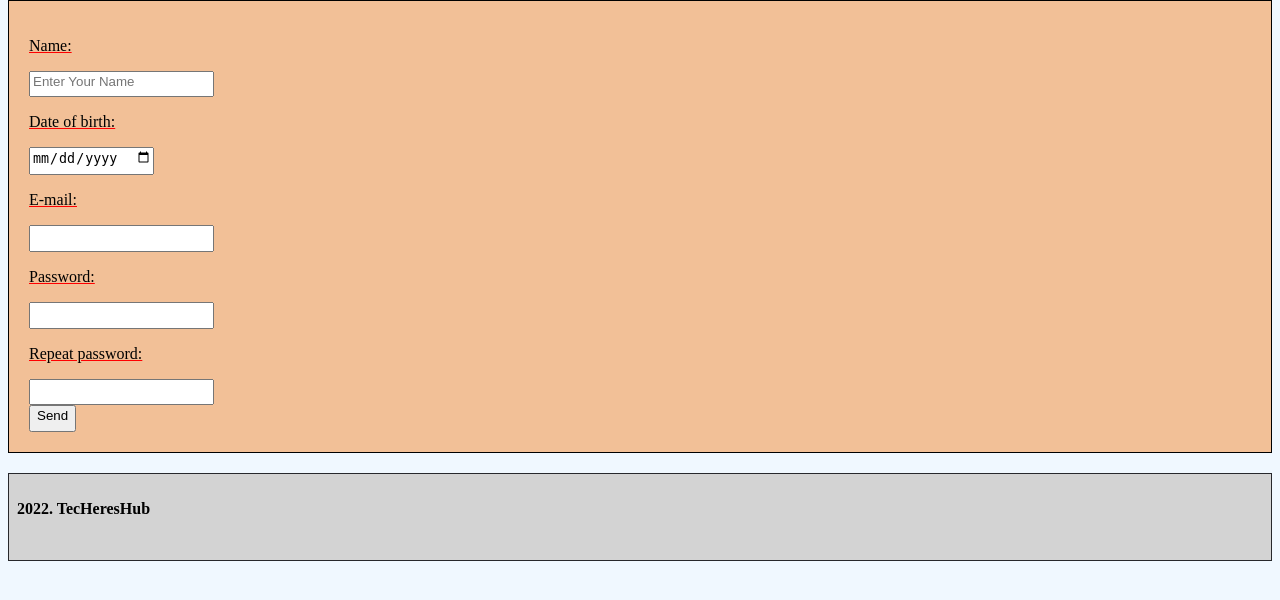
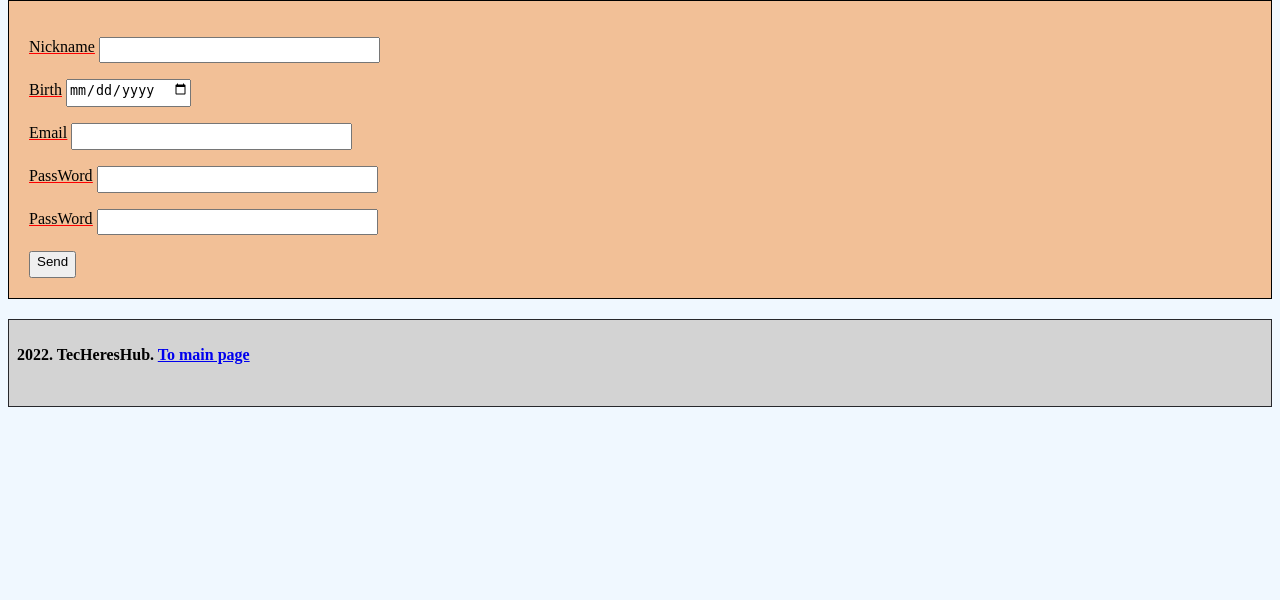
Before and after one commit to TecHeReTiC3141/TecHeresHub, a Flask app: page /register in a window 1280 px wide. Shown: the part 125-725 px from the top of the page. Run offline with Flask 2, Linux system fonts and the light colour scheme.

Commit message:
register form has been improved via wtf

```diff
--- a/TecHeresHub/scripts/Forms.py
+++ b/TecHeresHub/scripts/Forms.py
@@ -1,6 +1,6 @@
 from flask_wtf import FlaskForm
 from wtforms import StringField, PasswordField, \
-    BooleanField, SubmitField, EmailField
+    BooleanField, SubmitField, EmailField, DateField
 from wtforms.validators import DataRequired
 
 class LoginForm(FlaskForm):
@@ -8,3 +8,12 @@ class LoginForm(FlaskForm):
     password = PasswordField('Password', validators=[DataRequired()])
     remainme = BooleanField('Remain me')
     submit = SubmitField('Send')
+
+
+class RegisterForm(FlaskForm):
+    name = StringField('Nickname', validators=[DataRequired()])
+    birthdate = DateField('Birth')
+    email = EmailField('Email', validators=[DataRequired()])
+    password = PasswordField('PassWord', validators=[DataRequired()])
+    repeat_password = PasswordField('PassWord', validators=[DataRequired()])
+    submit = SubmitField('Send')
--- a/app.py
+++ b/app.py
@@ -9,7 +9,7 @@ from werkzeug.security import generate_password_hash
 
 from TecHeresHub.scripts.Config import Config
 from TecHeresHub.scripts.UDataBase import UDataBase
-from TecHeresHub.scripts.Forms import LoginForm
+from TecHeresHub.scripts.Forms import LoginForm, RegisterForm
 
 app = Flask(__name__)
 app.config.from_object(Config)
@@ -127,26 +127,29 @@ def login():
 
 @app.route('/register', methods=['POST', 'GET'])
 def register():
-    if request.method == 'POST':
-        if request.form['password1'] != request.form['password2']:
+    form = RegisterForm()
+    if session.get('logged'):
+        return redirect(url_for('index', user_name=session['logged']))
+    if form.validate_on_submit():
+        if form.password.data != form.repeat_password.data:
             flash("Passwords don't match themselves", category='error')
         else:
-            for i in request.form['name']:
+            for i in form.name.data:
                 if i not in ascii_letters + digits:
                     flash('Incorrect name', category='error')
                     break
             else:
                 flash('Sent successfully', category='success')
 
-                res = db.add_user(request.form['email'], request.form['name'],
-                                  generate_password_hash(request.form['password1']))
+                res = db.add_user(form.email.data, form.name.data,
+                                  generate_password_hash(form.password.data))
                 if res:
                     session['logged'] = request.form['name']
                     return redirect(url_for('index', user_name=request.form['name']))
                 else:
                     flash('Such user already exists', category='error')
 
-    return render_template('reqister_form.html', title='Register form')
+    return render_template('reqister_form.html', title='Register form', form=form)
 
 
 if __name__ == '__main__':
--- a/templates/footer.html
+++ b/templates/footer.html
@@ -1,5 +1,5 @@
 <footer>
-    <h4 class="title">2022. TecHeresHub</h4>
+    <h4 class="title">2022. TecHeresHub. <a href="{{ url_for('to_main') }}">To main page</a></h4>
 </footer>
 </body>
 </html>
--- a/templates/login_form.html
+++ b/templates/login_form.html
@@ -11,7 +11,7 @@
 
 {% block content %}
 {{ super() }}
-<form action="/login" method="post" class="info_form" novalidate>
+<form action=" {{ url_for('login') }}" method="post" class="info_form" novalidate>
     {{ form.hidden_tag() }}
     {% for cat, mes in get_flashed_messages(True) -%}
     <p class="flash {{ cat }}">{{ mes }}</p>
--- a/templates/reqister_form.html
+++ b/templates/reqister_form.html
@@ -1,3 +1,4 @@
+
 {% extends 'header.html' -%}
 {% block head -%}
 {{ super() }}
@@ -11,21 +12,48 @@
 
 {% block content %}
 {{ super() }}
-<form action="{{ url_for('register') }}" method="post" class="info_form">
+<form action="{{ url_for('register') }}" method="post" class="info_form" novalidate>
+    {{ form.hidden_tag() }}
     {% for cat, mes in get_flashed_messages(True) -%}
     <p class="flash {{ cat }}">{{ mes }}</p>
     {% endfor -%}
-    <p><label>Name:</label></p>
-    <input type="text" placeholder="Enter Your Name" name="name" required>
-    <p><label>Date of birth:</label></p>
-    <input type="date" name="birth">
-    <p><label>E-mail:</label></p>
-    <input type="email" name="email">
-    <p><label>Password:</label></p>
-    <input type="password" name="password1"> <br>
-    <p><label>Repeat password:</label></p>
-    <input type="password" name="password2"> <br>
-    <input type="submit" value="Send" name="submission">
+    <p><label> {{ form.name.label }}</label>
+        {{ form.name(size=32) }}
+        {% for err in form.name.errors %}
+            <span>{{ err }}</span>
+        {%  endfor %}
+
+    </p>
+    <p><label> {{ form.birthdate.label }}</label>
+        {{ form.birthdate(size=32) }}
+        {% for err in form.birthdate.errors %}
+            <span>{{ err }}</span>
+        {%  endfor %}
+    </p>
+
+
+    <p><label> {{ form.email.label }}</label>
+        {{ form.email(size=32) }}
+        {% for err in form.email.errors %}
+            <span>{{ err }}</span>
+        {%  endfor %}
+
+    </p>
+    <p><label> {{ form.password.label }}</label>
+        {{ form.password(size=32) }}
+        {% for err in form.password.errors %}
+            <span>{{ err }}</span>
+        {%  endfor %}
+
+    </p>
+    <p><label> {{ form.repeat_password.label }}</label>
+        {{ form.repeat_password(size=32) }}
+        {% for err in form.repeat_password.errors %}
+            <span>{{ err }}</span>
+        {%  endfor %}
+
+    </p>
+    {{ form.submit(size=32) }}
 </form>
 
 {% endblock -%}
--- a/templates/user_greeting.html
+++ b/templates/user_greeting.html
@@ -10,7 +10,7 @@ rel="stylesheet">
 <div class="content">
     <h1 class="name">Hello {{ user_name }}!</h1>
     <p class="id"> Your id is {{ user_id }} </p>
-    <p>Go to <a href="/mainpage">main page</a></p>p
+    <p>Go to <a href="/mainpage">main page</a></p>
 </div>
 
 {% endblock -%}
```
Also changed, not shown: 1 other file.
